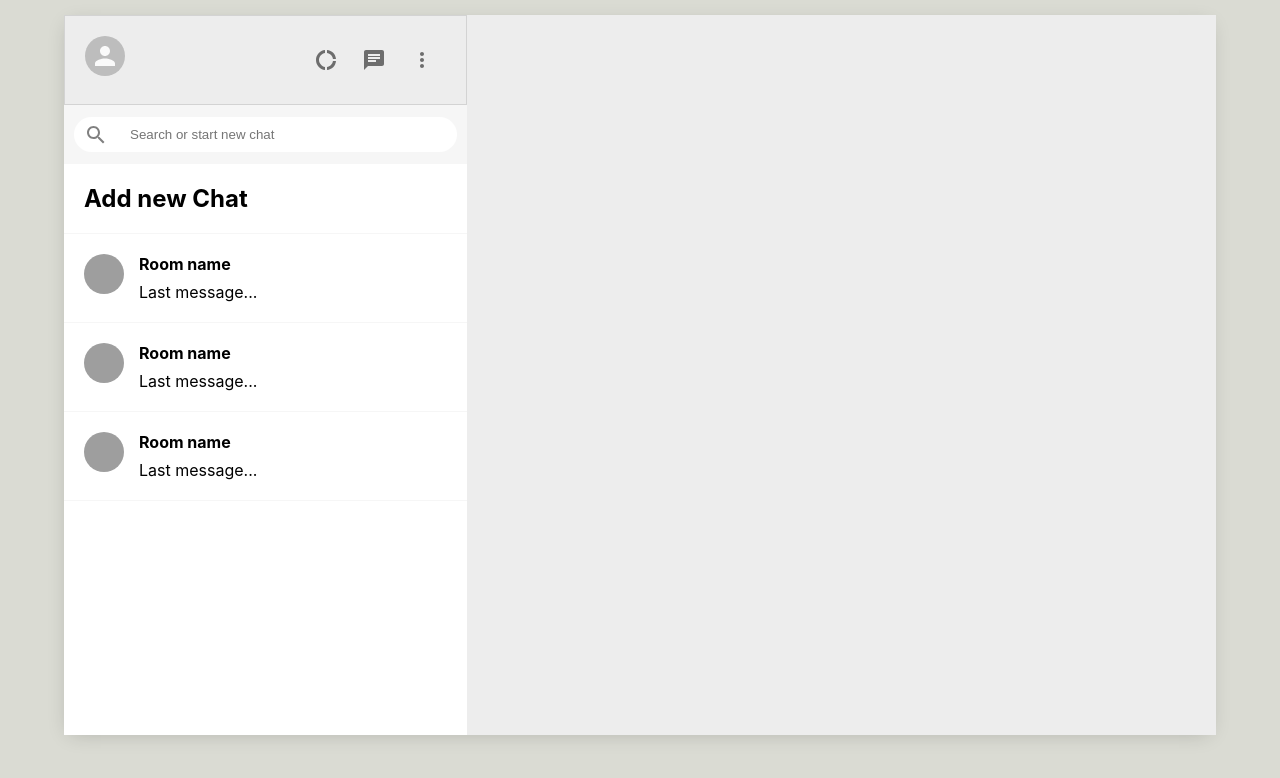
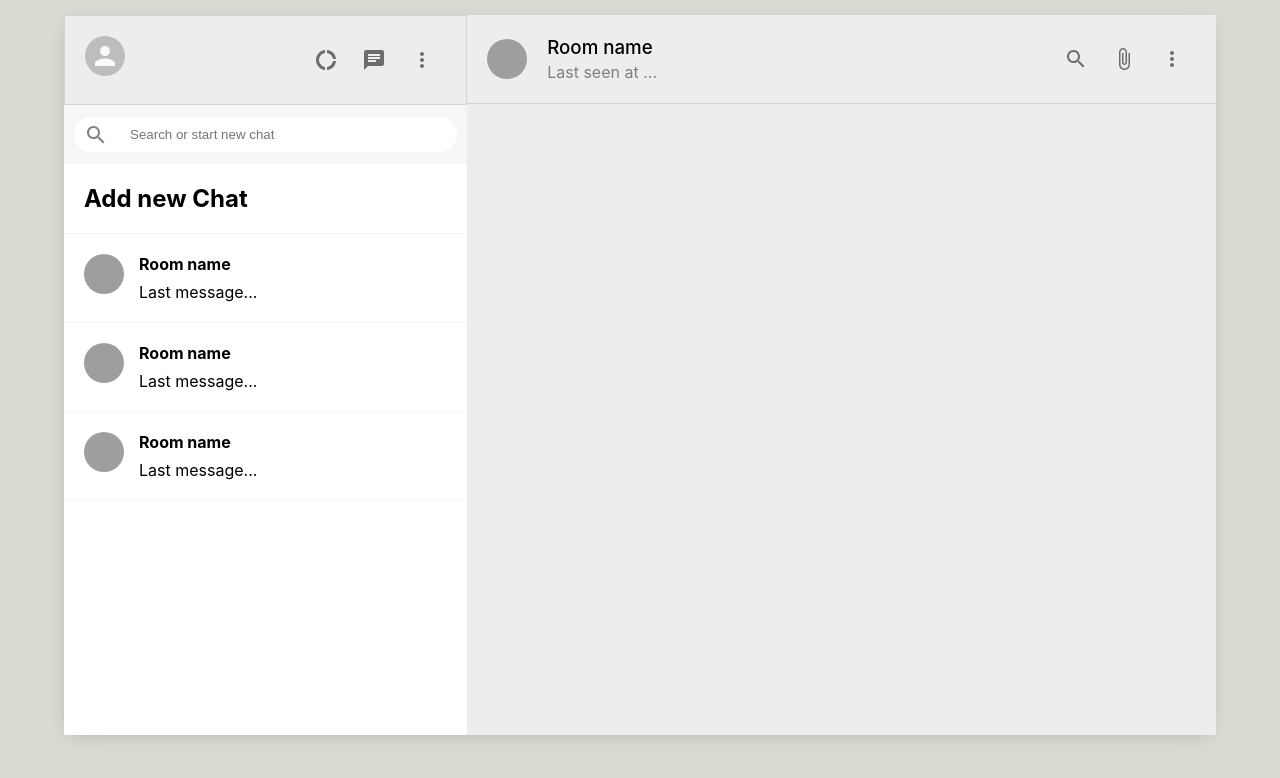
Before and after one commit to oguzgul06/React-WhatsApp-Clone, a React (Create React App) app: page / in a window 1280 px wide. Shown: the top 778 px of the page. Built offline with nearby package versions, Linux system fonts and the light colour scheme; grey boxes are pictures that could not be loaded.

Commit message:
Create Chat component and Build complated ChatHeader side

```diff
--- a/src/App.js
+++ b/src/App.js
@@ -1,5 +1,6 @@
 import "./App.css";
 import Sidebar from "./components/Sidebar";
+import Chat from "./components/Chat";
 
 function App() {
   return (
@@ -8,6 +9,7 @@
         {/* SideBar */}
         <Sidebar />
         {/* Chat */}
+        <Chat />
       </div>
     </div>
   );
--- /dev/null
+++ b/src/components/Chat.css
@@ -0,0 +1,30 @@
+.chat {
+  flex: 0.65;
+}
+
+.chat__header {
+  padding: 20px;
+  display: flex;
+  align-items: center;
+  border-bottom: 1px solid lightgray;
+}
+
+.chat__headerInfo {
+  flex: 1;
+  padding-left: 20px;
+}
+
+.chat__headerInfo > h3 {
+  margin-bottom: 3px;
+  font-weight: 500;
+}
+
+.chat__headerInfo > p {
+  color: gray;
+}
+
+.chat__headerRight {
+  display: flex;
+  justify-content: space-between;
+  min-width: 100px;
+}
--- /dev/null
+++ b/src/components/Chat.js
@@ -0,0 +1,47 @@
+import { Avatar, IconButton } from "@material-ui/core";
+import React, { useState, useEffect } from "react";
+import "./Chat.css";
+import SearchOutlinedIcon from "@material-ui/icons/SearchOutlined";
+import AttachFileIcon from "@material-ui/icons/AttachFile";
+import MoreVertIcon from "@material-ui/icons/MoreVert";
+
+function Chat() {
+  const [seed, setSeed] = useState("");
+
+  useEffect(() => {
+    setSeed(Math.floor(Math.random() * 5000));
+  }, []);
+
+  return (
+    <div className="chat">
+      <div className="chat__header">
+        <Avatar src={`https://avatars.dicebear.com/api/human/${seed}.svg`} />
+
+        <div className="chat__headerInfo">
+          <h3>Room name</h3>
+          <p>Last seen at ...</p>
+        </div>
+
+        <div className="chat__headerRight">
+          <IconButton>
+            <SearchOutlinedIcon />
+          </IconButton>
+
+          <IconButton>
+            <AttachFileIcon />
+          </IconButton>
+
+          <IconButton>
+            <MoreVertIcon />
+          </IconButton>
+        </div>
+      </div>
+
+      <div className="chat__body"></div>
+
+      <div className="chat__footer"></div>
+    </div>
+  );
+}
+
+export default Chat;
--- a/src/components/SidebarChat.css
+++ b/src/components/SidebarChat.css
@@ -3,6 +3,7 @@
   padding: 20px;
   cursor: pointer;
   border-bottom: 1px solid #f6f6f6;
+
 }
 
 .sidebarChat:hover {
@@ -17,3 +18,14 @@
 .sidebarChat__info {
   margin-left: 15px;
 }
+
+/* Hide scrollbar for Chrome, Safari and Opera */
+.sidebarChat::-webkit-scrollbar {
+  display: none;
+}
+
+/* Hide scrollbar for IE, Edge and Firefox */
+.sidebarChat {
+  -ms-overflow-style: none; /* IE and Edge */
+  scrollbar-width: none; /* Firefox */
+}
```
